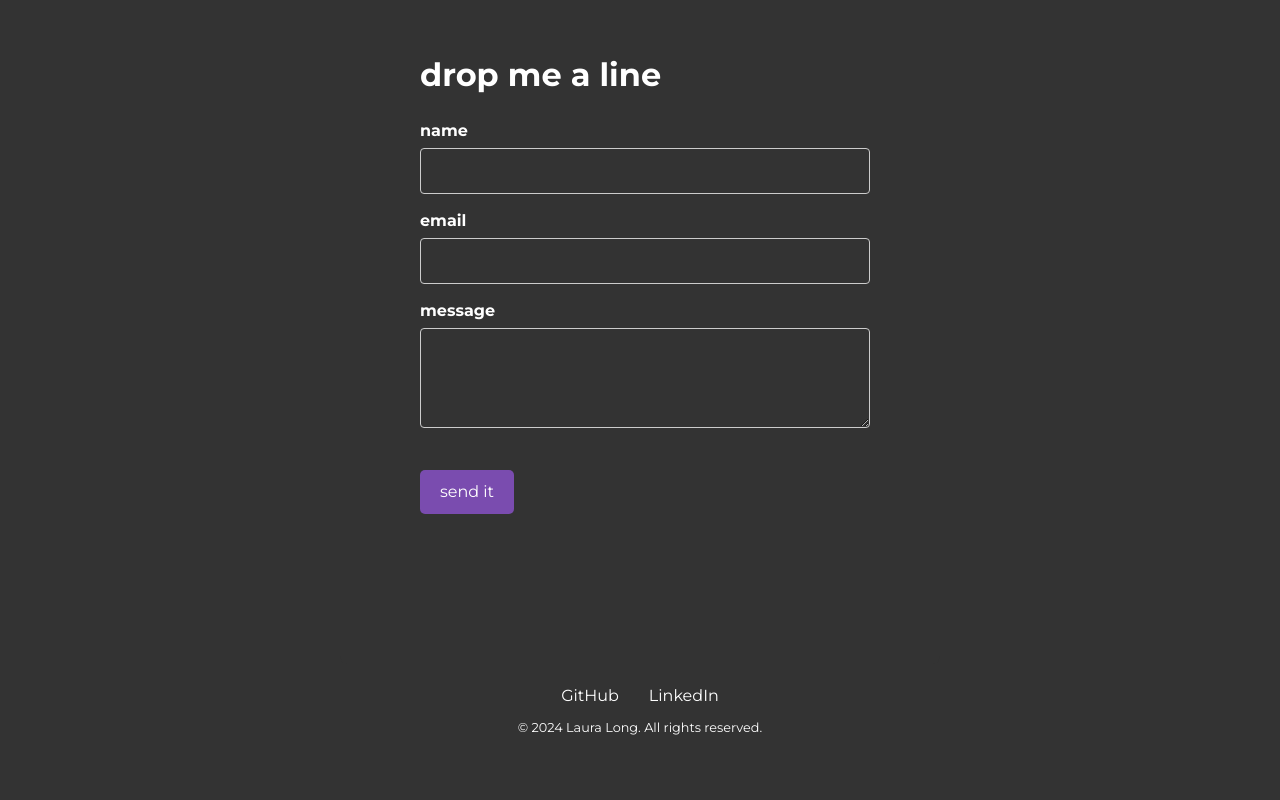
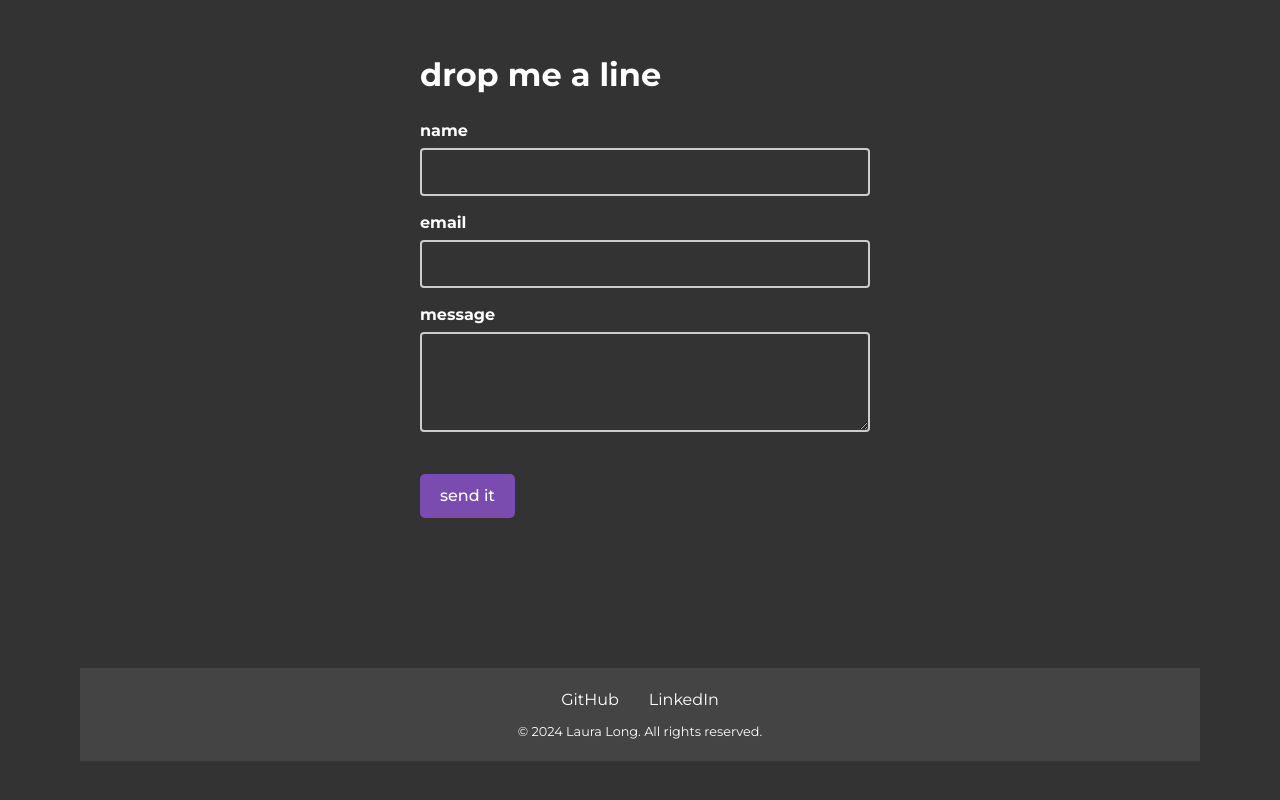
Before and after one commit to lalonggone/portfolio, a Vue app: page / in a window 1280 px wide. Shown: the part 2741-3541 px from the top of the page. Built offline with nearby package versions, Linux system fonts and the light colour scheme.

Commit message:
Minor styling adjustments

```diff
--- a/src/components/ContactSection.vue
+++ b/src/components/ContactSection.vue
@@ -68,10 +68,8 @@ export default defineComponent({
     textarea {
       width: 100%;
       padding: 10px;
-      border: 1px solid #ccc;
+      border: 2px solid #ccc;
       border-radius: 4px;
-      background-color: var(--input-bg-color);
-      color: var(--input-text-color);
     }
 
     textarea {
@@ -86,6 +84,7 @@ export default defineComponent({
     padding: 10px 20px;
     background-color: var(--button-bg-color);
     color: var(--button-text-color);
+    font-weight: 500;
     text-decoration: none;
     border-radius: 5px;
     transition: background-color 0.3s;
--- a/src/components/Footer.vue
+++ b/src/components/Footer.vue
@@ -32,7 +32,7 @@ export default defineComponent({
 
 <style lang="scss" scoped>
 .footer {
-  // background-color: var(--footer-bg-color);
+  background-color: var(--footer-bg-color);
   color: var(--footer-text-color);
   padding: 20px;
   text-align: center;
@@ -43,16 +43,16 @@ export default defineComponent({
     align-items: center;
     gap: 10px;
 
-    .scroll-to-top {
-      color: var(--footer-text-color);
-      text-decoration: none;
-      cursor: pointer;
+    // .scroll-to-top {
+    //   color: var(--footer-text-color);
+    //   text-decoration: none;
+    //   cursor: pointer;
 
-      &:hover,
-      &:focus {
-        color: #aaa;
-      }
-    }
+    //   &:hover,
+    //   &:focus {
+    //     color: #aaa;
+    //   }
+    // }
 
     .social-links {
       display: flex;
```
